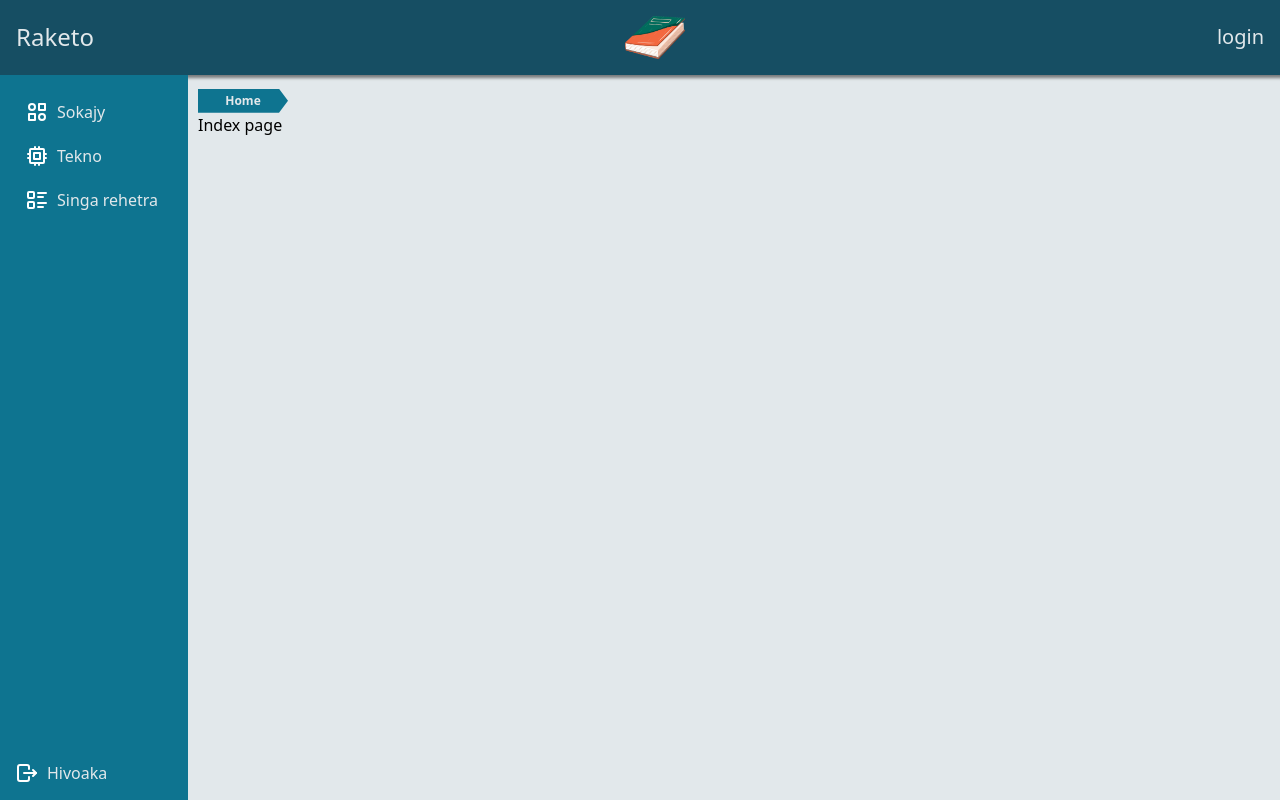
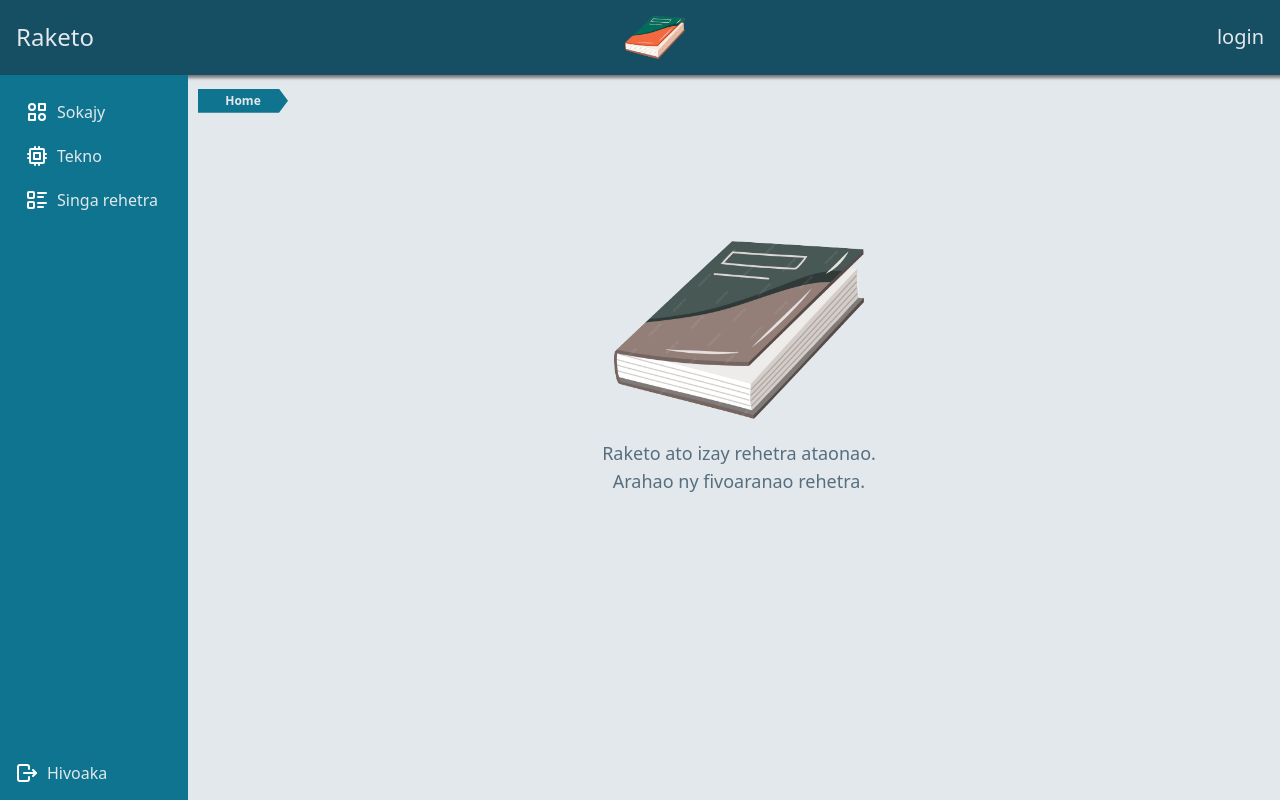
Before and after one commit to Ihasimbola/raketo-front, a React (Create React App) app: page / in a window 1280 px wide. Built offline with nearby package versions, Linux system fonts and the light colour scheme.

Commit message:
feature(GUI): index page integration

```diff
--- a/src/components/Navbar/Navbar.tsx
+++ b/src/components/Navbar/Navbar.tsx
@@ -2,6 +2,7 @@ import React from 'react'
 import raketoImg from "../../assets/raketo.webp"
 import Text from '../Text/Text'
 import "./style.scss";
+import { NavLink } from 'react-router-dom';
 
 type Props = {}
 
@@ -13,13 +14,16 @@ function Navbar({ }: Props) {
       <div
         className='flex flex-row gap-3 items-center justify-between'
       >
+        <NavLink to="/">
           <Text
             as='h2'
             size="2xl"
             color="white"
+            className='cursor-pointer'
           >
             Raketo
           </Text>
+        </NavLink>
 
         <img
           src={raketoImg}
--- /dev/null
+++ b/src/pages/home/index.tsx
@@ -0,0 +1,25 @@
+import React from 'react'
+import raketo from "../../assets/raketo.webp";
+import Text from '../../components/Text/Text';
+import "./style.scss";
+
+type Props = {}
+
+function HomePage({ }: Props) {
+  return (
+    <div className='home flex flex-col items-center pt-32'>
+      <img src={raketo} alt="raketo-img" className="home__img home__img--filter" />
+      <div className="pt-5">
+        <Text
+          color="light-600"
+          size="lg"
+          className='text-center'
+        >
+          Raketo ato izay rehetra ataonao.<br /> Arahao ny fivoaranao rehetra.
+        </Text>
+      </div>
+    </div>
+  )
+}
+
+export default HomePage
--- /dev/null
+++ b/src/pages/home/style.scss
@@ -0,0 +1,10 @@
+.home {
+  &__img {
+    width: 250px;
+    height: auto;
+
+    &--filter {
+      filter: grayscale(85%);
+    }
+  }
+}
--- a/src/routes/router.tsx
+++ b/src/routes/router.tsx
@@ -3,6 +3,7 @@ import AppLayout from "../layout/AppLayout";
 import CategoryPage from "../pages/category";
 import ElementPage from "../pages/element";
 import TeknoPage from "../pages/tekno";
+import HomePage from "../pages/home";
 
 export const router = createBrowserRouter([
   {
@@ -11,7 +12,7 @@ export const router = createBrowserRouter([
     children: [
       {
         children: [
-          { index: true, element: <div>Index page</div>, handle: { crumb: () => "index" } },
+          { index: true, element: <HomePage />, handle: { crumb: () => "index" } },
           {
             path: "sokajy",
             element: <CategoryPage />,
```
Lines whose indentation alone changed are shown as unchanged.
